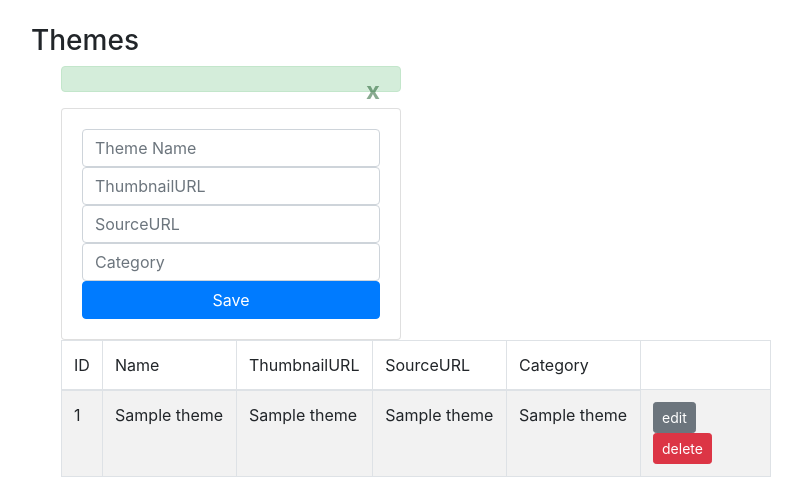
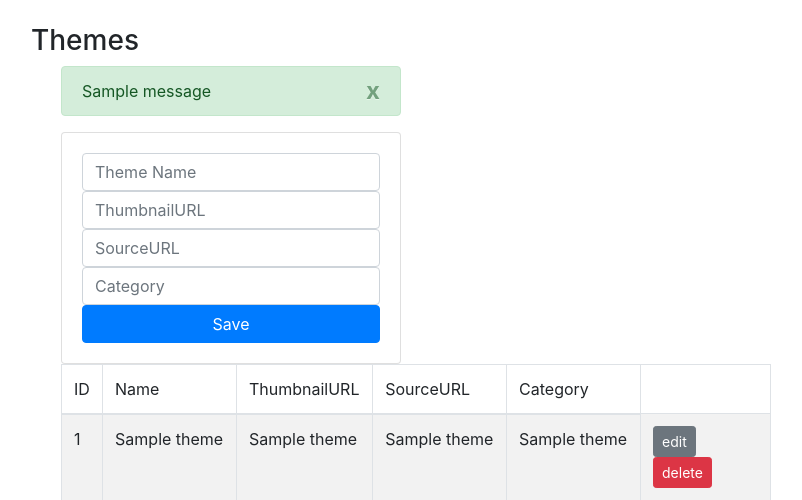
Before and after one commit to enFloo/threeSpaceThemeAPI, a Flask app: page / in a window 1280 px wide. Shown: the part 56-556 px from the top of the page, without its empty margins (39-841 px from the left). Run offline with Flask 3, Linux system fonts and the light colour scheme; one stand-in notice (Sample message) is shown; a database or web service that is not in the repository returns one stand-in record (values such as "Sample title"); some libraries are stand-ins or nearby versions.

Commit message:
fix some errors

```diff
--- a/application.py
+++ b/application.py
@@ -69,7 +69,7 @@ def delete_theme(id):
     cur = conn.cursor(cursor_factory=psycopg2.extras.DictCursor)
     cur.execute('DELETE FROM Themes WHERE id = {0}'.format(id))
     conn.commit()
-    flash('Student Removed Successfully')
+    flash('Theme Removed Successfully')
     return redirect(url_for('index'))
 
 
--- a/templates/index.html
+++ b/templates/index.html
@@ -6,9 +6,9 @@
         <div class="col-md-4">
             {% with messages = get_flashed_messages()%}
             {% if messages %}
-            {% for messsage in messages %}
+            {% for message in messages %}
             <div class="alert alert-success alert-dismissible fade show" role="alert">
-                {{mesage}}
+                {{message}}
                 <button type="button" class="close" data-dismiss="alert" aria-label="Close">
                     <span aria-hidden="true">x</span>
                 </button>
```
